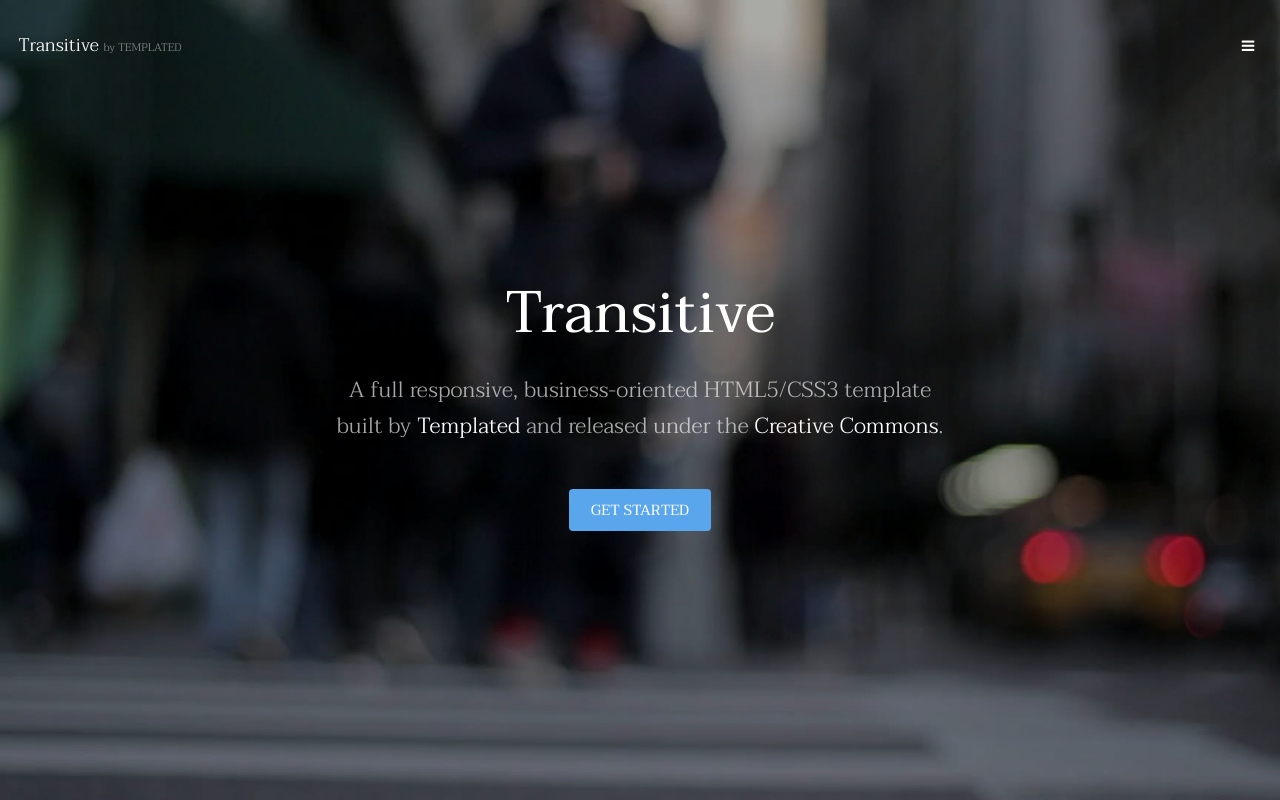
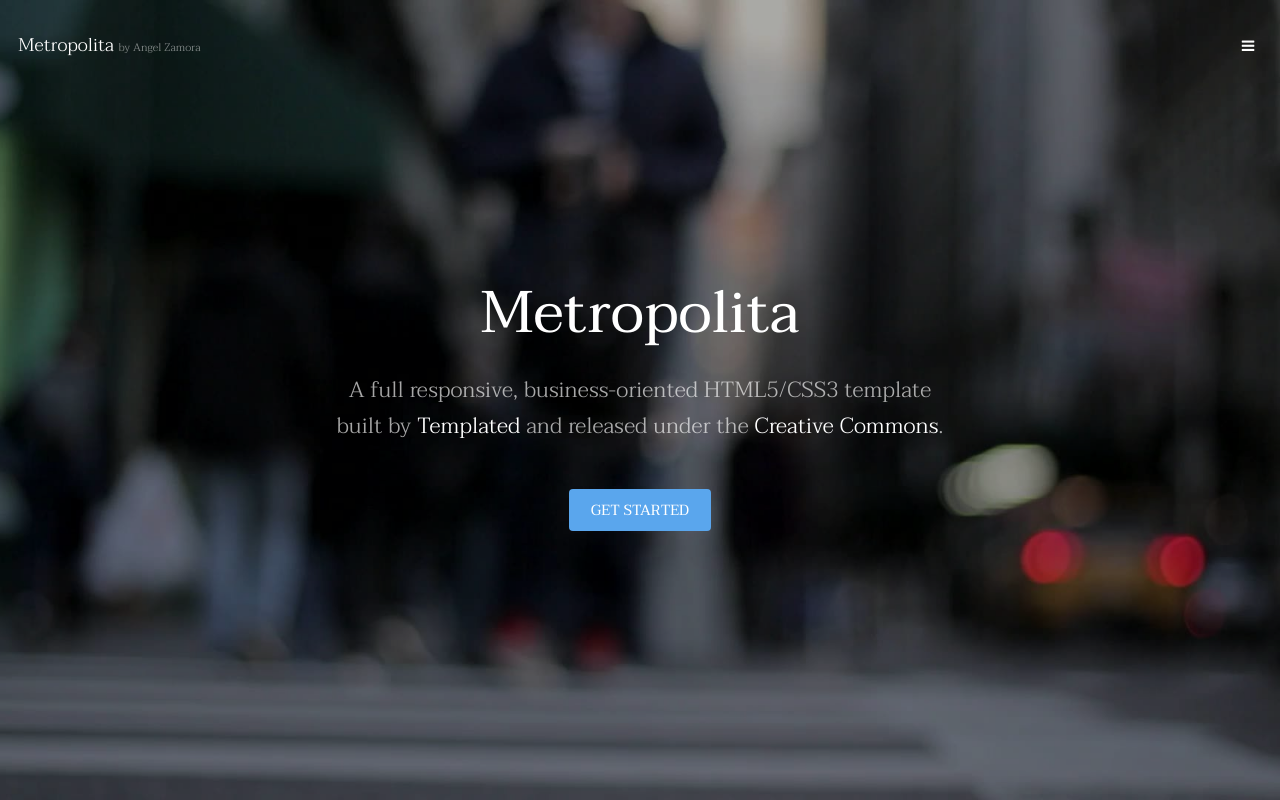
Before and after one commit to zamora16/REP_04_METROPOLITA, a plain HTML site: page index.html in a window 1280 px wide. Shown: the top 800 px of the page. Drawn offline with Linux system fonts and the light colour scheme.

Commit message:
Cambios en la portada por Angel

```diff
--- a/index.html
+++ b/index.html
@@ -6,7 +6,7 @@
 -->
 <html>
 	<head>
-		<title>Transitive by TEMPLATED</title>
+		<title>Metropolita by Angel Zamora</title>
 		<meta charset="utf-8" />
 		<meta name="viewport" content="width=device-width, initial-scale=1" />
 		<link rel="stylesheet" href="assets/css/main.css" />
@@ -15,7 +15,7 @@
 
 		<!-- Header -->
 			<header id="header" class="alt">
-				<div class="logo"><a href="index.html">Transitive <span>by TEMPLATED</span></a></div>
+				<div class="logo"><a href="index.html">Metropolita <span>by Angel Zamora</span></a></div>
 				<a href="#menu" class="toggle"><span>Menu</span></a>
 			</header>
 
@@ -36,7 +36,7 @@
 		-->
 			<section id="banner" data-video="images/banner">
 				<div class="inner">
-					<h1>Transitive</h1>
+					<h1>Metropolita</h1>
 					<p>A full responsive, business-oriented HTML5/CSS3 template<br />
 					built by <a href="https://templated.co/">Templated</a> and released under the <a href="https://templated.co/license">Creative Commons</a>.</p>
 					<a href="#one" class="button special scrolly">Get Started</a>
```
